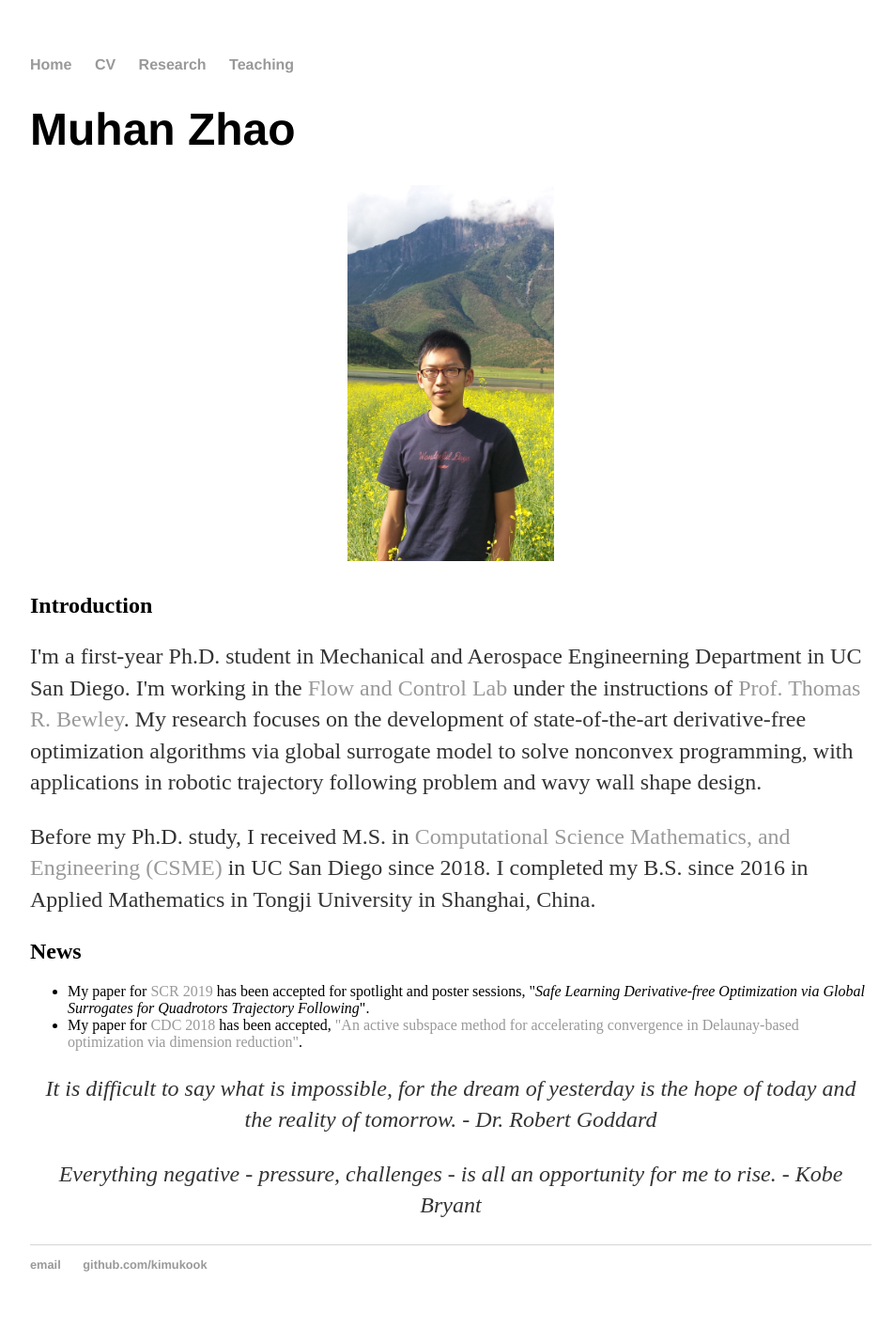
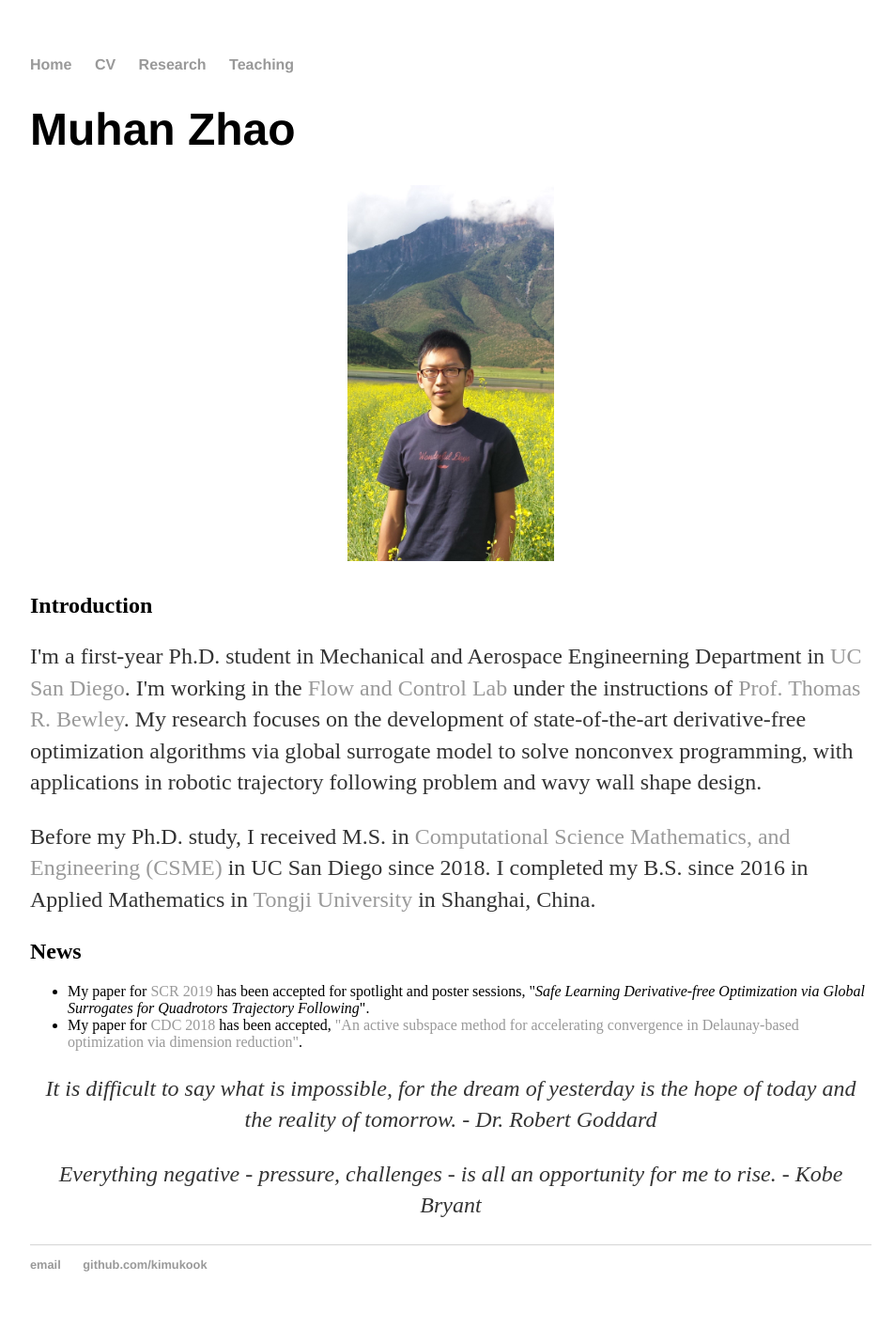
Before and after one commit to kimukook/kimukook.github.io, a Jekyll site: the page built from index.html, in a window 1280 px wide. Shown: the whole page at 94% size, without its empty margins (160-1112 px from the left). Built offline with Jekyll 4.4.1, drawn with Linux system fonts in a browser that asks for light colours.

Commit message:
Update index.html

```diff
--- a/index.html
+++ b/index.html
@@ -6,13 +6,13 @@
 	<h1>Muhan Zhao</h1>
 	<p align="center"><img src="2.JPG" width="220" height="400"></p>
 	<h2> Introduction </h2>
-	<p align="left">I'm a first-year Ph.D. student in Mechanical and Aerospace Engineerning Department in UC San Diego.
+	<p align="left">I'm a first-year Ph.D. student in Mechanical and Aerospace Engineerning Department in <a href="https://ucsd.edu">UC San Diego</a>.
 	I'm working in the<a href="https://www.ucsdrobotics.org/flow-control-lab"> Flow and Control Lab </a>under the instructions of <a href="http://fccr.ucsd.edu/Bewley.html">Prof. Thomas R. Bewley</a>.
         My research focuses on the development of state-of-the-art derivative-free optimization algorithms via global
 	surrogate model to solve nonconvex programming, with applications in robotic trajectory following problem and
 	wavy wall shape design.</p>
 	<p> Before my Ph.D. study, I received M.S. in <a href="http://csme.ucsd.edu">Computational Science Mathematics, and Engineering (CSME)</a> in UC San Diego since 2018.
-		I completed my B.S. since 2016 in Applied Mathematics in Tongji University in Shanghai, China. </p>
+		I completed my B.S. since 2016 in Applied Mathematics in <a href="https://en.tongji.edu.cn">Tongji University</a> in Shanghai, China. </p>
 	<h2> News </h2>
 	<ul>
 		<li> My paper for <a href="http://scr2019.caltech.edu">SCR 2019</a> has been accepted for spotlight and poster sessions, "<i>Safe Learning Derivative-free Optimization via Global Surrogates for Quadrotors Trajectory Following</i>". </li>
```
